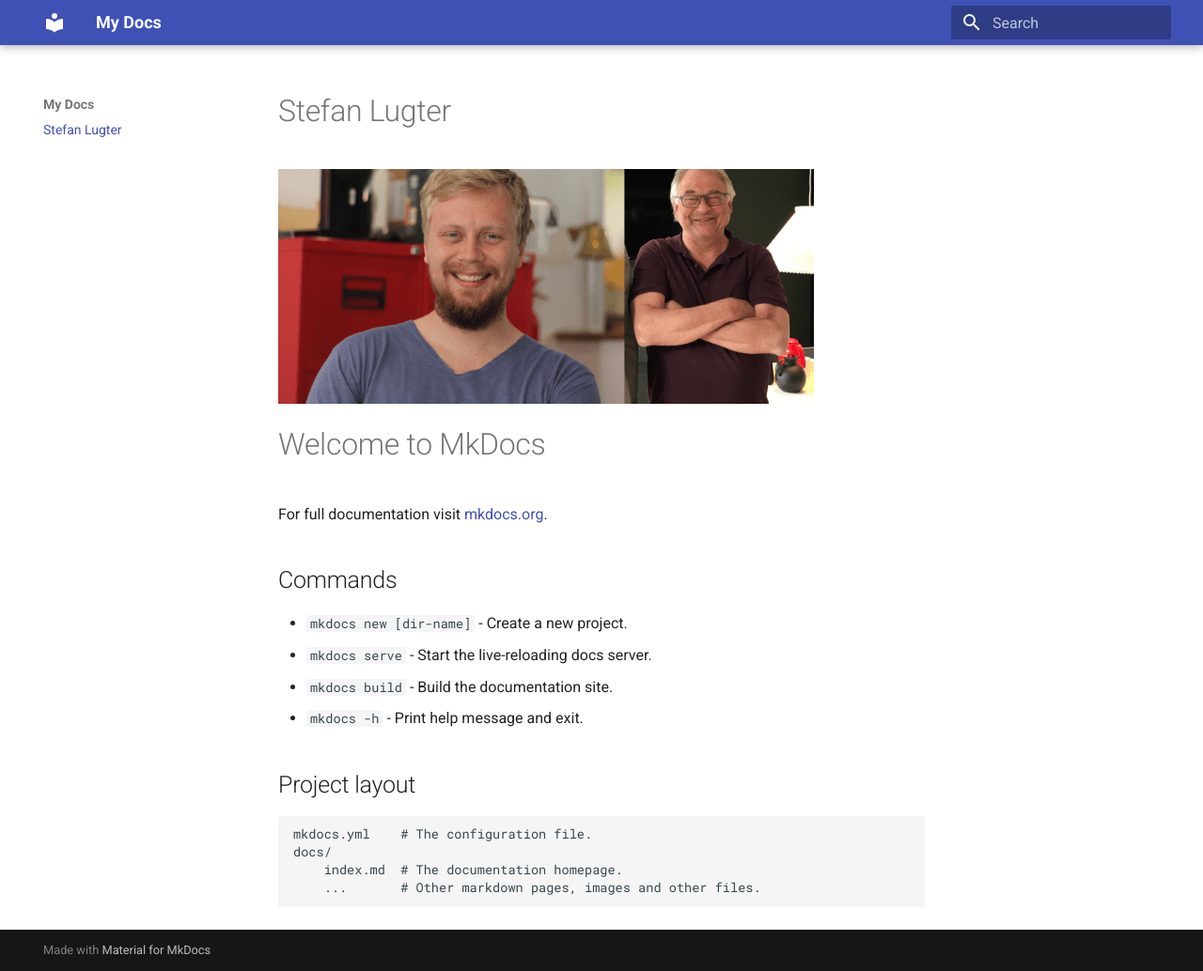
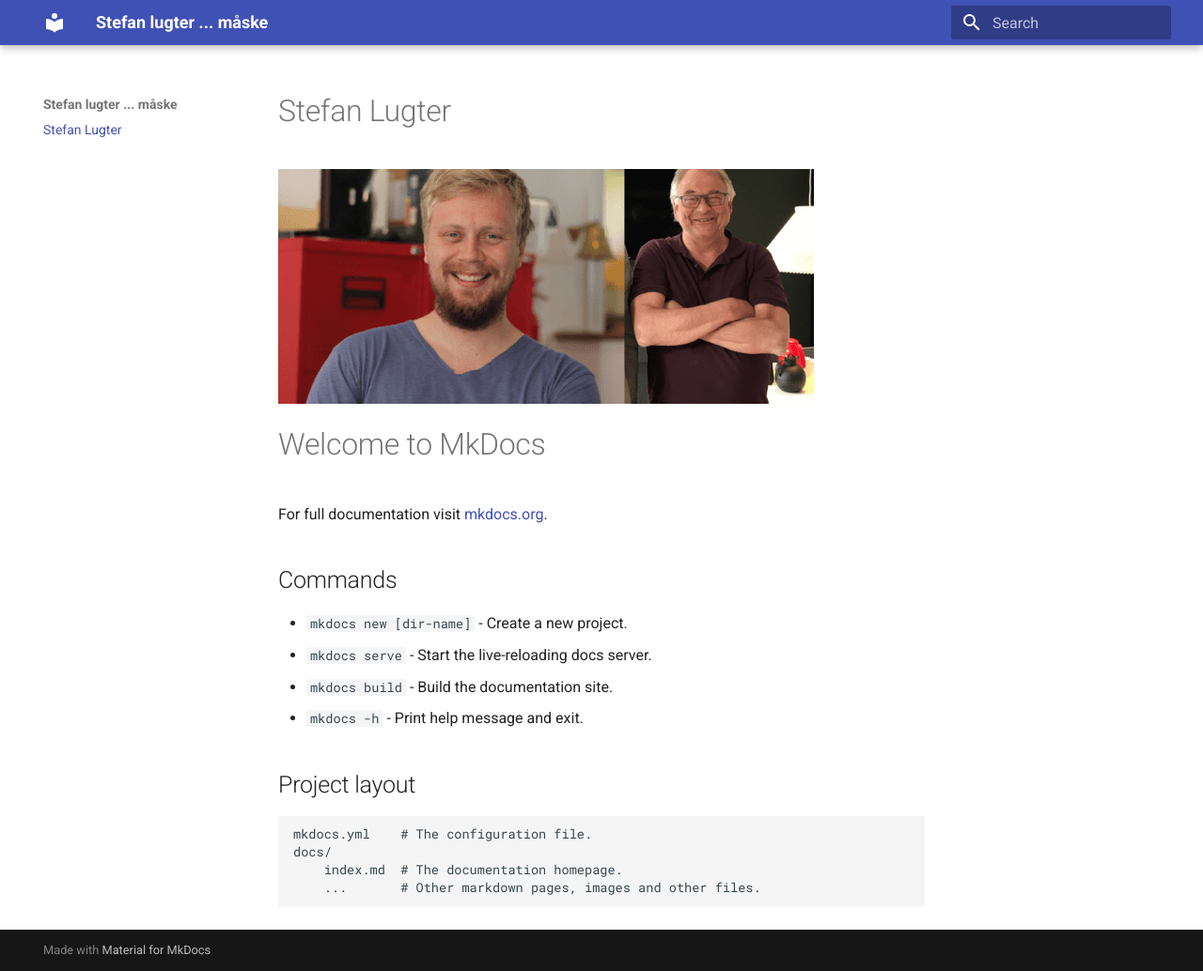
Before and after one commit to bedstefaer/bedstefaer.github.io, an MkDocs documentation site: the page built from docs/index.md, in a window 1280 px wide and 1034 px high. Shown: the whole window at 94% size. Built offline with MkDocs 1.6.1 and Material for MkDocs 9.7.7, drawn with Linux system fonts in a browser that asks for light colours.

Commit message:
more stuff

```diff
--- a/mkdocs.yml
+++ b/mkdocs.yml
@@ -1,3 +1,3 @@
-site_name: My Docs
+site_name: Stefan lugter ... måske
 theme:
   name: material
```
